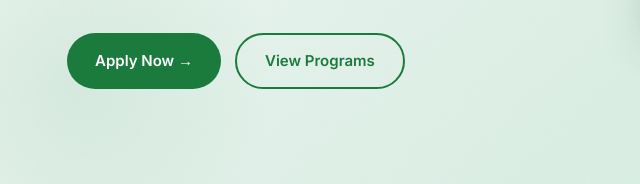
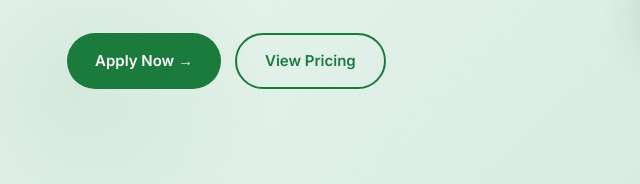
Before and after one commit to nathanbyseven/thesirzone-claude-build, a plain HTML site: page index.html in a window 1280 px wide. Shown: the part 596-780 px from the top of the page, 5-645 px from the left. Drawn offline with Linux system fonts and the light colour scheme.

Commit message:
Update index.html

```diff
--- a/index.html
+++ b/index.html
@@ -733,7 +733,7 @@
         <p class="hero-sub">Structured online Mathematics and Physical Sciences tutoring designed to help learners improve consistently through discipline, guided practice, and expert support.</p>
         <div class="hero-ctas">
           <a href="apply.html" class="btn btn-primary">Apply Now →</a>
-          <a href="#programs" class="btn btn-outline">View Programs</a>
+          <a href="#pricing" class="btn btn-outline">View Pricing</a>
         </div>
       </div>
       <div class="hero-image-wrap">
@@ -791,8 +791,11 @@
       </div>
       <div class="animate-on-scroll animate-delay-2">
         <p class="section-eyebrow">About the Sirzone</p>
-        <h2 class="section-headline">More Than Tutoring, A System That Helps Learners Improve</h2>
-        <p class="section-body">Many learners struggle not because they can’t understand — but because they lack structure, consistency, and the right guidance. At The Sirzone, we focus on building those foundations.Through structured weekly sessions, guided practice, and continuous support, learners develop confidence, improve their understanding, and start seeing real progress over time.</p>
+        <h2 class="section-headline">More Than Tutoring,
+            A System That Helps Learners Improve</h2>
+        <p class="section-body">Many learners struggle not because they can’t understand — but because they lack structure, consistency, and the right guidance. At The Sirzone, we focus on building those foundations.
+
+            Through structured weekly sessions, guided practice, and continuous support, learners develop confidence, improve their understanding, and start seeing real progress over time.</p>
         <div class="mtt-tags">
           <span class="tag">Mathematics</span>
           <span class="tag">Physical Sciences</span>
```
